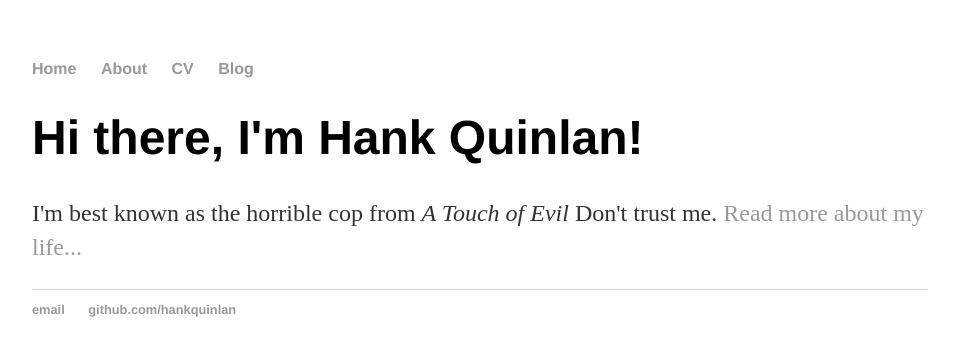
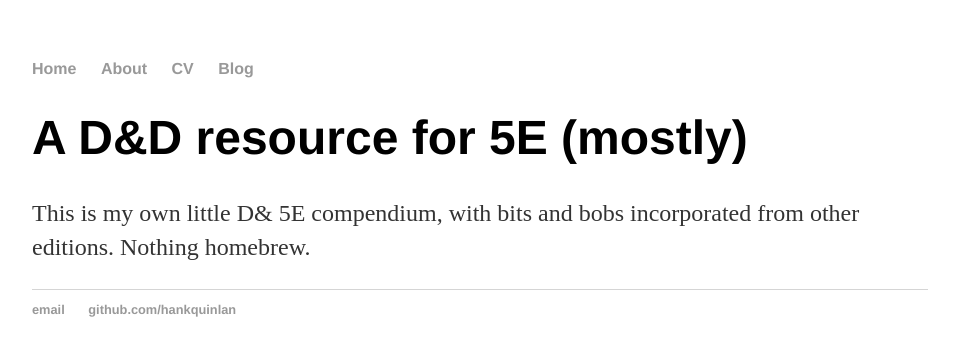
Before and after one commit to FluffsterDM/FluffsterDM.github.io, a Jekyll site: the page built from index.html, in a window 1280 px wide. Shown: the top 356 px of the page, without its empty margins (160-1115 px from the left). Built offline with Jekyll 4.4.1, drawn with Linux system fonts in a browser that asks for light colours.

Commit message:
Update index.html
transferring to D&D compendium

```diff
--- a/index.html
+++ b/index.html
@@ -1,8 +1,8 @@
 ---
 layout: default
-title: Hank Quinlan, Horrible Cop
+title: D&ampD Compedium
 ---
 <div class="blurb">
-	<h1>Hi there, I'm Hank Quinlan!</h1>
-	<p>I'm best known as the horrible cop from <em>A Touch of Evil</em> Don't trust me. <a href="/about">Read more about my life...</a></p>
+	<h1>A D&ampD resource for 5E (mostly)</h1>
+	<p>This is my own little D&amp 5E compendium, with bits and bobs incorporated from other editions.  Nothing homebrew.</a></p>
 </div><!-- /.blurb -->
```
